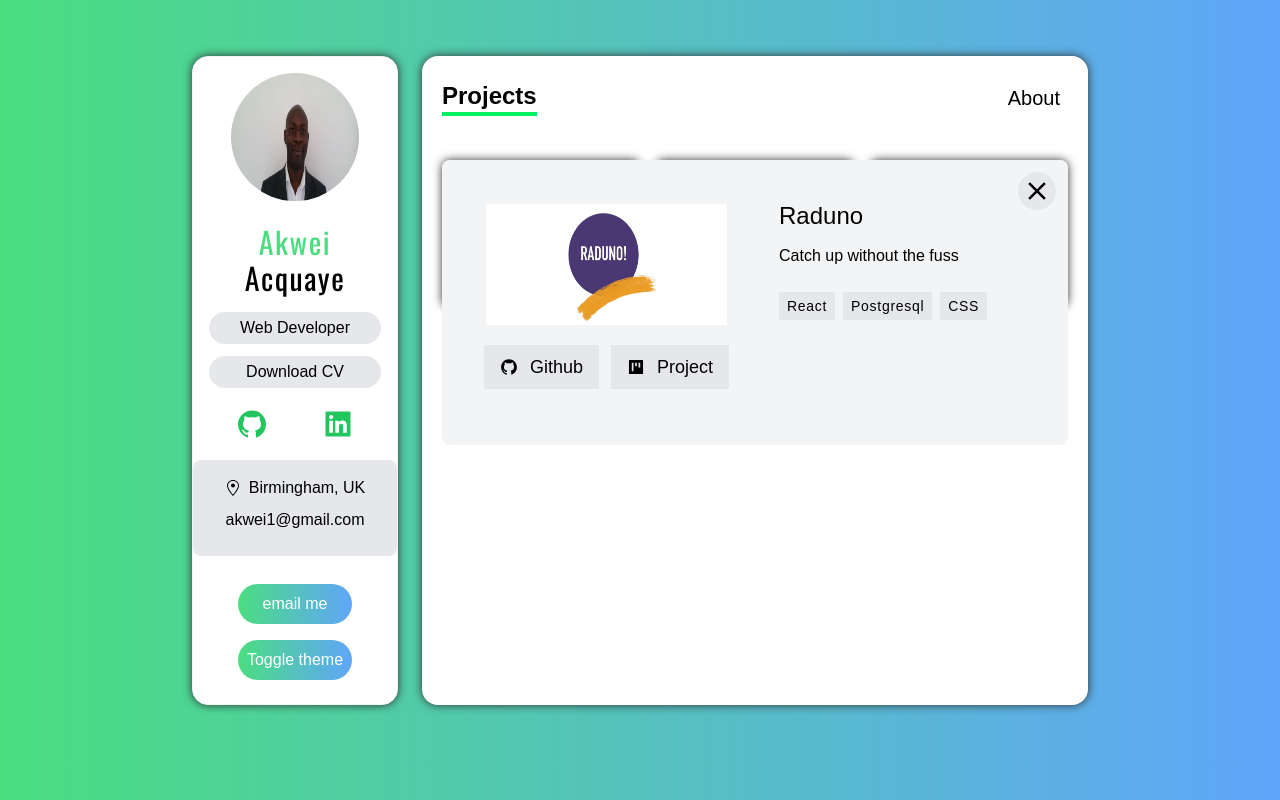
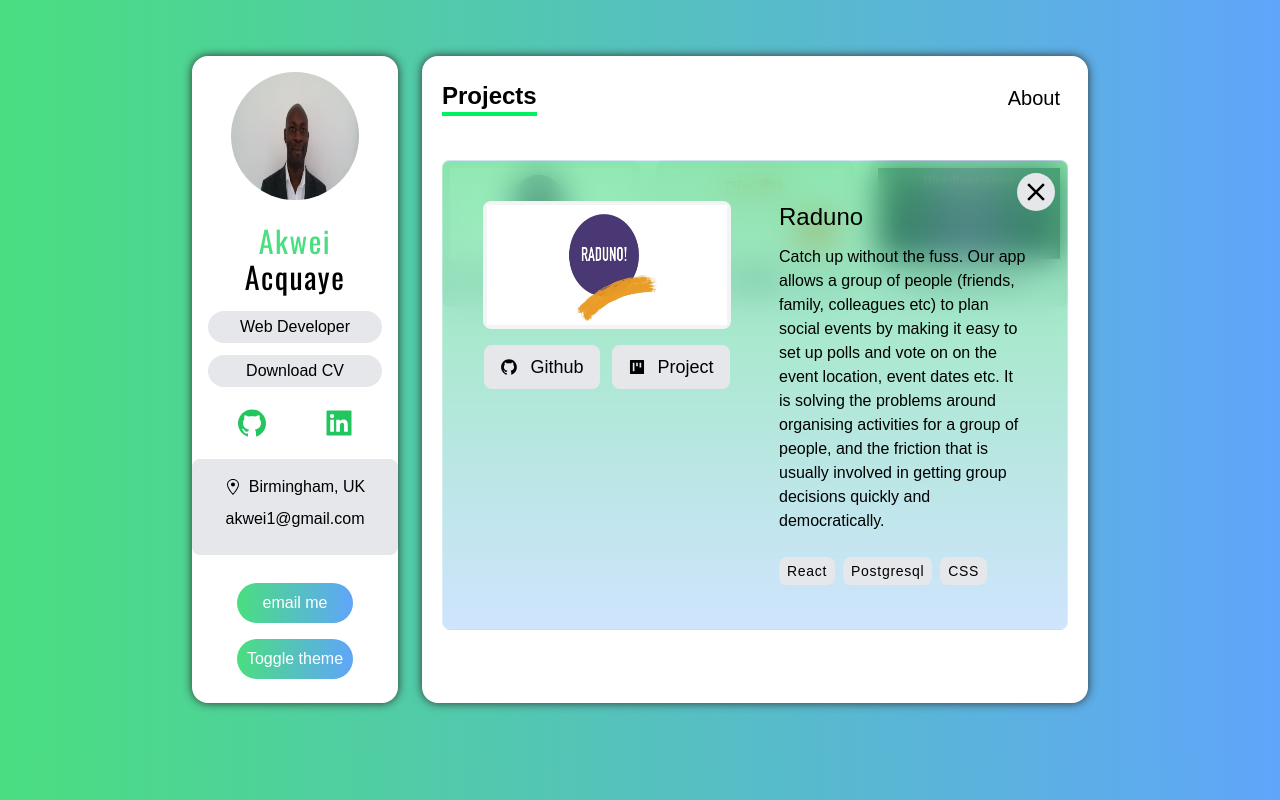
Before and after one commit to Akwei001/next-portfolio, a Next.js app: page /projects in a window 1280 px wide. Both pictures are taken after a click on the picture 541 px from the left and 213 px from the top of the page. Built offline with nearby package versions, Linux system fonts and the light colour scheme.

Commit message:
CV added

```diff
--- a/components/ProjectCard.tsx
+++ b/components/ProjectCard.tsx
@@ -46,7 +46,7 @@ const ProjectCard: FunctionComponent<{
       <p className='my-2 text-center'>{name}</p>
       {showDetail === id && (
         <motion.div
-          className='absolute top-0 left-0 z-10 grid w-full h-auto p-10 text-black bg-gray-100 rounded-lg md:grid-cols-2 gap-x-12 dark:text-white dark:bg-dark-100'
+          className='absolute top-0 left-0 z-10 grid w-full h-auto p-10 text-black rounded-lg shadow-black/70 shadow-2xl  border-[1px] border-solid border-white border-opacity-30 backdrop-blur-lg bg-gradient-to-b from-green-400/60 to-blue-400/30 md:grid-cols-2 gap-x-12 dark:text-white dark:bg-dark-100'
           variants={stagger}
           initial='initial'
           animate='animate'
@@ -55,7 +55,7 @@ const ProjectCard: FunctionComponent<{
             {/* <img src={image_path} alt={name} /> */}
             <motion.div
               variants={fadeInUp}
-              className='border-4 border-gray-100'
+              className='border-4 border-gray-100 rounded-lg'
             >
               <Image
                 src={image_path}
@@ -72,13 +72,13 @@ const ProjectCard: FunctionComponent<{
             >
               <a
                 href={github_url}
-                className='flex items-center px-4 py-2 space-x-3 text-lg bg-gray-200 dark:bg-dark-200'
+                className='flex items-center px-4 py-2 space-x-3 text-lg bg-gray-200 rounded-lg dark:bg-dark-200'
               >
                 <AiFillGithub /> <span>Github</span>
               </a>
               <a
                 href={deployed_url}
-                className='flex items-center px-4 py-2 space-x-3 text-lg bg-gray-200 dark:bg-dark-200'
+                className='flex items-center px-4 py-2 space-x-3 text-lg bg-gray-200 rounded-lg dark:bg-dark-200'
               >
                 <AiFillProject /> <span>Project</span>
               </a>
@@ -100,7 +100,7 @@ const ProjectCard: FunctionComponent<{
               {key_techs.map((tech) => (
                 <span
                   key={tech}
-                  className='px-2 py-1 my-1 bg-gray-200 dark:bg-dark-200 rounde-sm'
+                  className='px-2 py-1 my-1 bg-gray-200 rounded-lg dark:bg-dark-200'
                 >
                   {tech}
                 </span>
--- a/components/Sidebar.tsx
+++ b/components/Sidebar.tsx
@@ -23,7 +23,7 @@ const Sidebar = () => {
         layout='intrinsic'
         quality='100'
       />
-      <h3 className='my-4 text-3xl font-medium tracking-wider text-black font-Oswald'>
+      <h3 className='my-4 text-3xl font-medium tracking-wider text-black font-Oswald dark:text-white'>
         <span className='text-green-400'>Akwei </span>
         Acquaye
       </h3>
--- a/data.ts
+++ b/data.ts
@@ -67,7 +67,8 @@ export const projects: IProject[] = [
   {
     id: 1,
     name: 'Raduno',
-    description: 'Catch up without the fuss',
+    description:
+      'Catch up without the fuss. Our app allows a group of people (friends, family, colleagues etc) to plan social events by making it easy to set up polls and vote on on the event location, event dates etc. It is solving the problems around organising activities for a group of people, and the friction that is usually involved in getting group decisions quickly and democratically.',
     image_path: '/images/radunologo.jpg',
     deployed_url: 'https://raduno-plans.netlify.app/',
     github_url: 'https://github.com/Akwei001/final-project-front-end-hexcode',
@@ -78,7 +79,8 @@ export const projects: IProject[] = [
   {
     id: 2,
     name: 'PinIt',
-    description: 'save your links',
+    description:
+      'Save your links. We were give a task to improve the lives of fellow Bootcampers. Our idea was an app that would allow bootcampers to save links to articles and videos. ',
     image_path: '/images/pinitsearch.png',
     deployed_url: 'https://pinitapp.netlify.app/',
     github_url:
@@ -102,7 +104,7 @@ export const projects: IProject[] = [
     id: 4,
     name: 'HiraKana Game',
     description: 'Test your Katakana & Hiragana knowledge',
-    image_path: '/images/Jgameboard.png',
+    image_path: '/images/gamehome.png',
     deployed_url: 'https://meek-cocada-df7f5d.netlify.app/',
     github_url: 'https://github.com/Akwei001/Japanese-Game.git',
 
--- a/pages/_app.tsx
+++ b/pages/_app.tsx
@@ -9,7 +9,7 @@ function MyApp({ Component, pageProps, router }) {
   return (
     <ThemeProvider attribute='class'>
       <div className='grid grid-cols-12 gap-6 px-5 my-14 lg:px-48 '>
-        <div className='col-span-12 p-4 text-center bg-white border border-gray-100 dark:bg-dark-500 lg:col-span-3 rounded-2xl shadow-custom-light dark:shadow-custom-dark '>
+        <div className='col-span-12 p-4 text-center bg-white border-gray-100 dark:bg-dark-500 lg:col-span-3 rounded-2xl shadow-custom-light dark:shadow-custom-dark '>
           <Sidebar />
         </div>
         <div className='flex flex-col col-span-12 overflow-hidden bg-white shadow-custom-light dark:shadow-custom-dark rounded-2xl lg:col-span-9 dark:bg-dark-500'>
--- a/pages/projects.tsx
+++ b/pages/projects.tsx
@@ -25,7 +25,7 @@ const Projects = () => {
         animate='animate'
       >
         {projects.map((project) => (
-          <div className='col-span-12 p-2 bg-gray-200 rounded-lg sm:col-span-6 lg:col-span-4 dark:bg-dark-200 shadow-custom-light'>
+          <div className='col-span-12 p-2 bg-gray-200 rounded-lg shadow-gray-200 sm:col-span-6 lg:col-span-4 dark:bg-dark-200'>
             <motion.div variants={fadeInUp} className=''>
               <ProjectCard
                 project={project}
```
Also changed, not shown: public/images/gamehome.png (added).
